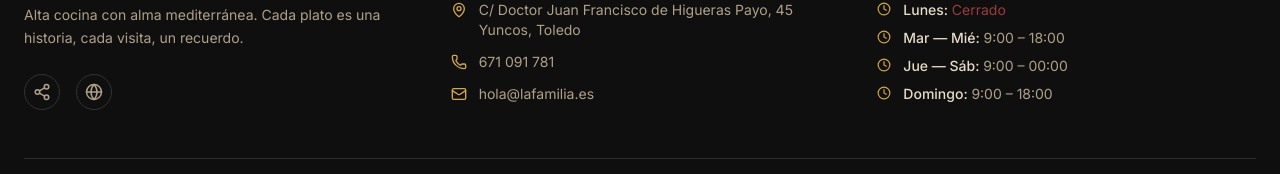
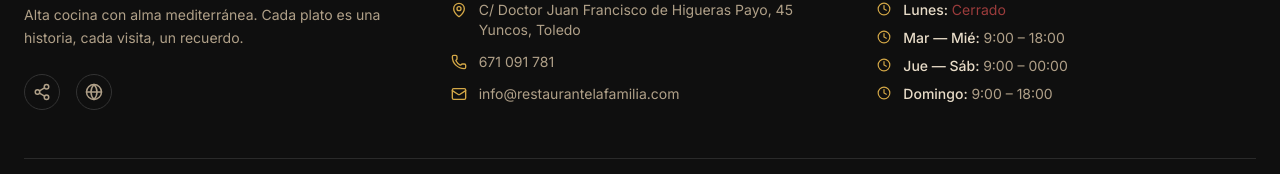
Before and after one commit to dadoga31/restaurante-la-familia, a Next.js app: page /contacto in a window 1280 px wide. Shown: the part 1599-1773 px from the top of the page. Built offline with nearby package versions, Linux system fonts and the light colour scheme.

Commit message:
fix: update contact email to info@restaurantelafamilia.com
Co-Authored-By: Claude Sonnet 4.6 <noreply@anthropic.com>

```diff
--- a/app/(site)/contacto/page.tsx
+++ b/app/(site)/contacto/page.tsx
@@ -54,7 +54,7 @@ export default function ContactoPage() {
                   <div className="space-y-4">
                     {[
                       { href: "tel:+34671091781", icon: <Phone size={14} />, label: "Teléfono", val: "671 091 781" },
-                      { href: "mailto:hola@lafamilia.es", icon: <Mail size={14} />, label: "Email", val: "hola@lafamilia.es" },
+                      { href: "mailto:info@restaurantelafamilia.com", icon: <Mail size={14} />, label: "Email", val: "info@restaurantelafamilia.com" },
                     ].map(({ href, icon, label, val }) => (
                       <a key={label} href={href}
                         className="flex items-center gap-3 text-cream-300 hover:text-gold-400 transition-colors group">
--- a/components/Footer.tsx
+++ b/components/Footer.tsx
@@ -51,8 +51,8 @@ export default function Footer() {
               </li>
               <li className="flex items-center gap-3 text-cream-400 text-sm">
                 <Mail size={16} className="shrink-0 text-gold-400" />
-                <a href="mailto:hola@lafamilia.es" className="hover:text-cream-100 transition-colors">
-                  hola@lafamilia.es
+                <a href="mailto:info@restaurantelafamilia.com" className="hover:text-cream-100 transition-colors">
+                  info@restaurantelafamilia.com
                 </a>
               </li>
             </ul>
```
